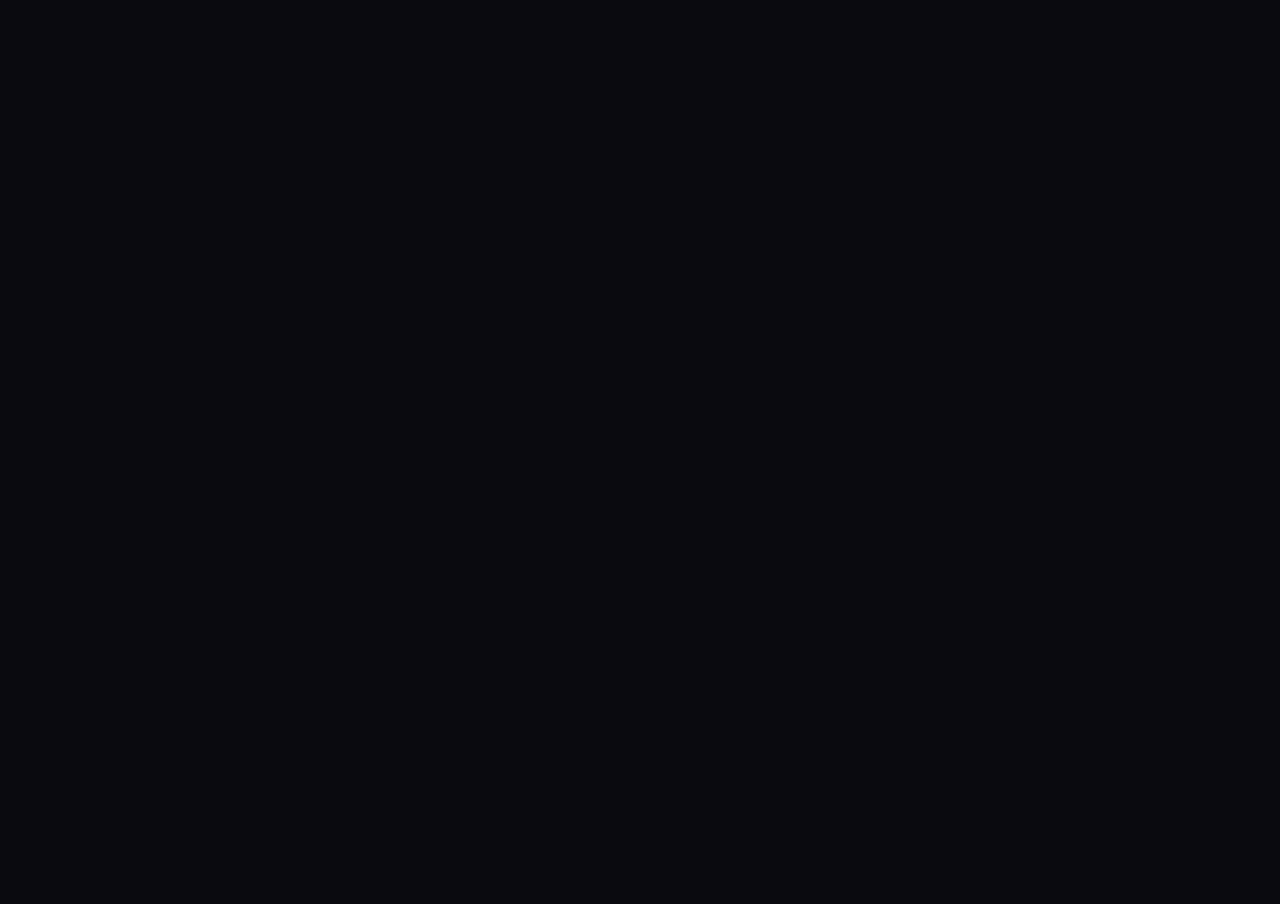
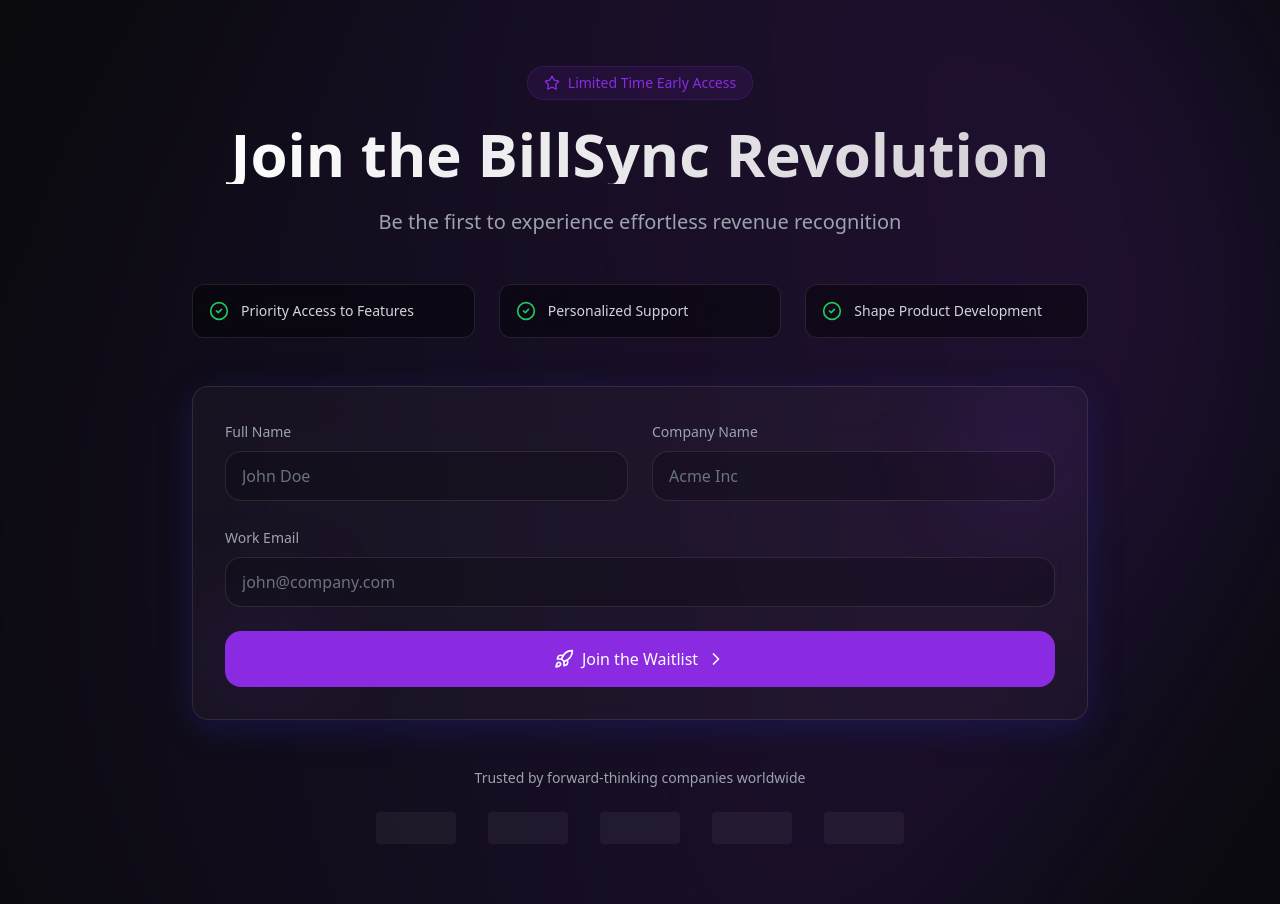
Before and after one commit to miniquinox/billsync, a React (Vite) app: page / in a window 1280 px wide. Shown: the part 4500-5404 px from the top of the page. Before the commit the page ends 4470 px from the top, so only its background shows below. Built offline with nearby package versions, Linux system fonts and the light colour scheme.

Commit message:
Add CTA section
Adds a call-to-action section to the homepage, including a waitlist signup form for early access to the application.  The CTA aims to be impressive and engaging for potential customers.

```diff
--- /dev/null
+++ b/src/components/CTA.tsx
@@ -0,0 +1,217 @@
+
+import { motion, useAnimation } from "framer-motion";
+import { useState } from "react";
+import { Rocket, Star, ChevronRight, CheckCircle2 } from "lucide-react";
+import { toast } from "sonner";
+
+const CTA = () => {
+  const [email, setEmail] = useState("");
+  const [name, setName] = useState("");
+  const [company, setCompany] = useState("");
+  const [isSubmitting, setIsSubmitting] = useState(false);
+  const controls = useAnimation();
+
+  const handleSubmit = async (e: React.FormEvent) => {
+    e.preventDefault();
+    setIsSubmitting(true);
+
+    // Simulate API call
+    await new Promise(resolve => setTimeout(resolve, 1500));
+
+    toast.success("Welcome to the BillSync revolution!", {
+      description: "We'll be in touch soon with exclusive updates.",
+    });
+
+    setIsSubmitting(false);
+    setEmail("");
+    setName("");
+    setCompany("");
+  };
+
+  return (
+    <section className="py-24 relative overflow-hidden">
+      {/* Animated background elements */}
+      <div className="absolute inset-0 z-0">
+        <motion.div
+          animate={{
+            scale: [1, 1.2, 1],
+            rotate: [0, 180, 360],
+          }}
+          transition={{
+            duration: 20,
+            repeat: Infinity,
+            ease: "linear",
+          }}
+          className="absolute top-0 left-0 w-full h-full bg-gradient-to-br from-billsync-accent/20 via-purple-600/10 to-transparent rounded-full filter blur-[100px]"
+        />
+      </div>
+
+      <div className="max-w-7xl mx-auto px-4 sm:px-6 lg:px-8 relative z-10">
+        <div className="max-w-4xl mx-auto">
+          {/* Header */}
+          <motion.div
+            initial={{ opacity: 0, y: 20 }}
+            whileInView={{ opacity: 1, y: 0 }}
+            viewport={{ once: true }}
+            transition={{ duration: 0.5 }}
+            className="text-center mb-12"
+          >
+            <motion.div
+              whileHover={{ scale: 1.05 }}
+              className="inline-flex items-center gap-2 px-4 py-1.5 rounded-full text-sm font-medium bg-billsync-accent/10 text-billsync-accent border border-billsync-accent/20 mb-6"
+            >
+              <Star className="h-4 w-4" />
+              <span>Limited Time Early Access</span>
+            </motion.div>
+
+            <h2 className="text-4xl sm:text-5xl lg:text-6xl font-bold text-gradient mb-6">
+              Join the BillSync Revolution
+            </h2>
+            <p className="text-xl text-gray-400 max-w-2xl mx-auto">
+              Be the first to experience effortless revenue recognition
+            </p>
+          </motion.div>
+
+          {/* Benefits Grid */}
+          <motion.div
+            initial={{ opacity: 0, y: 20 }}
+            whileInView={{ opacity: 1, y: 0 }}
+            viewport={{ once: true }}
+            transition={{ duration: 0.5, delay: 0.2 }}
+            className="grid grid-cols-1 md:grid-cols-3 gap-6 mb-12"
+          >
+            {[
+              "Priority Access to Features",
+              "Personalized Support",
+              "Shape Product Development",
+            ].map((benefit, index) => (
+              <motion.div
+                key={index}
+                whileHover={{ scale: 1.05 }}
+                className="flex items-center gap-3 p-4 neo-blur rounded-xl"
+              >
+                <CheckCircle2 className="h-5 w-5 text-green-500 shrink-0" />
+                <span className="text-sm text-gray-300">{benefit}</span>
+              </motion.div>
+            ))}
+          </motion.div>
+
+          {/* Form Card */}
+          <motion.div
+            initial={{ opacity: 0, scale: 0.95 }}
+            whileInView={{ opacity: 1, scale: 1 }}
+            viewport={{ once: true }}
+            transition={{ duration: 0.5, delay: 0.4 }}
+            className="glass-card p-8 rounded-2xl relative overflow-hidden"
+          >
+            {/* Decorative elements */}
+            <div className="absolute top-0 right-0 w-32 h-32 bg-billsync-accent/10 rounded-full filter blur-[50px]" />
+            <div className="absolute bottom-0 left-0 w-32 h-32 bg-purple-600/10 rounded-full filter blur-[50px]" />
+
+            <form onSubmit={handleSubmit} className="relative space-y-6">
+              <div className="grid grid-cols-1 md:grid-cols-2 gap-6">
+                <motion.div
+                  whileHover={{ scale: 1.02 }}
+                  className="space-y-2"
+                >
+                  <label htmlFor="name" className="text-sm text-gray-400">
+                    Full Name
+                  </label>
+                  <input
+                    id="name"
+                    type="text"
+                    value={name}
+                    onChange={(e) => setName(e.target.value)}
+                    required
+                    className="w-full px-4 py-3 rounded-lg bg-black/20 border border-white/10 text-white placeholder-gray-500 focus:outline-none focus:ring-2 focus:ring-billsync-accent/50"
+                    placeholder="John Doe"
+                  />
+                </motion.div>
+
+                <motion.div
+                  whileHover={{ scale: 1.02 }}
+                  className="space-y-2"
+                >
+                  <label htmlFor="company" className="text-sm text-gray-400">
+                    Company Name
+                  </label>
+                  <input
+                    id="company"
+                    type="text"
+                    value={company}
+                    onChange={(e) => setCompany(e.target.value)}
+                    required
+                    className="w-full px-4 py-3 rounded-lg bg-black/20 border border-white/10 text-white placeholder-gray-500 focus:outline-none focus:ring-2 focus:ring-billsync-accent/50"
+                    placeholder="Acme Inc"
+                  />
+                </motion.div>
+              </div>
+
+              <motion.div
+                whileHover={{ scale: 1.02 }}
+                className="space-y-2"
+              >
+                <label htmlFor="email" className="text-sm text-gray-400">
+                  Work Email
+                </label>
+                <input
+                  id="email"
+                  type="email"
+                  value={email}
+                  onChange={(e) => setEmail(e.target.value)}
+                  required
+                  className="w-full px-4 py-3 rounded-lg bg-black/20 border border-white/10 text-white placeholder-gray-500 focus:outline-none focus:ring-2 focus:ring-billsync-accent/50"
+                  placeholder="john@company.com"
+                />
+              </motion.div>
+
+              <motion.button
+                whileHover={{ scale: 1.02 }}
+                whileTap={{ scale: 0.98 }}
+                type="submit"
+                disabled={isSubmitting}
+                className="w-full py-4 bg-billsync-accent text-white rounded-lg font-medium flex items-center justify-center gap-2 disabled:opacity-50 disabled:cursor-not-allowed"
+              >
+                {isSubmitting ? (
+                  <div className="h-5 w-5 border-2 border-white/30 border-t-white rounded-full animate-spin" />
+                ) : (
+                  <>
+                    <Rocket className="h-5 w-5" />
+                    Join the Waitlist
+                    <ChevronRight className="h-5 w-5" />
+                  </>
+                )}
+              </motion.button>
+            </form>
+          </motion.div>
+
+          {/* Social Proof */}
+          <motion.div
+            initial={{ opacity: 0 }}
+            whileInView={{ opacity: 1 }}
+            viewport={{ once: true }}
+            transition={{ duration: 0.5, delay: 0.6 }}
+            className="mt-12 text-center"
+          >
+            <p className="text-sm text-gray-400">
+              Trusted by forward-thinking companies worldwide
+            </p>
+            <div className="mt-6 flex flex-wrap justify-center gap-8 opacity-50">
+              {[...Array(5)].map((_, i) => (
+                <motion.div
+                  key={i}
+                  initial={{ opacity: 0 }}
+                  animate={{ opacity: 1 }}
+                  transition={{ delay: i * 0.1 }}
+                  className="h-8 w-20 rounded bg-white/10"
+                />
+              ))}
+            </div>
+          </motion.div>
+        </div>
+      </div>
+    </section>
+  );
+};
+
+export default CTA;
--- a/src/pages/Index.tsx
+++ b/src/pages/Index.tsx
@@ -3,6 +3,7 @@ import Hero from "@/components/Hero";
 import Challenges from "@/components/Challenges";
 import Approach from "@/components/Approach";
 import Benefits from "@/components/Benefits";
+import CTA from "@/components/CTA";
 
 const Index = () => {
   return (
@@ -11,6 +12,7 @@ const Index = () => {
       <Challenges />
       <Approach />
       <Benefits />
+      <CTA />
     </>
   );
 };
```
